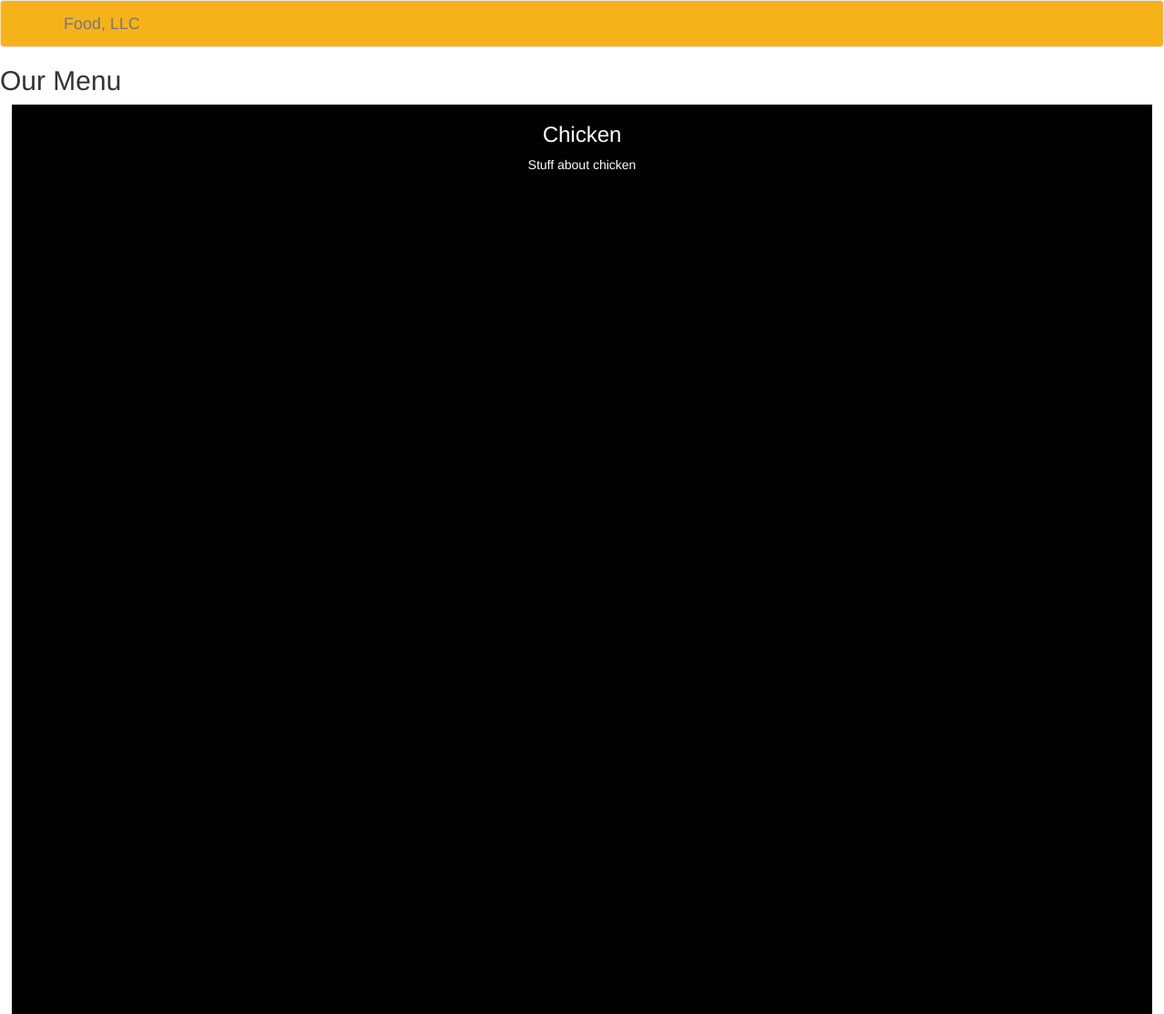
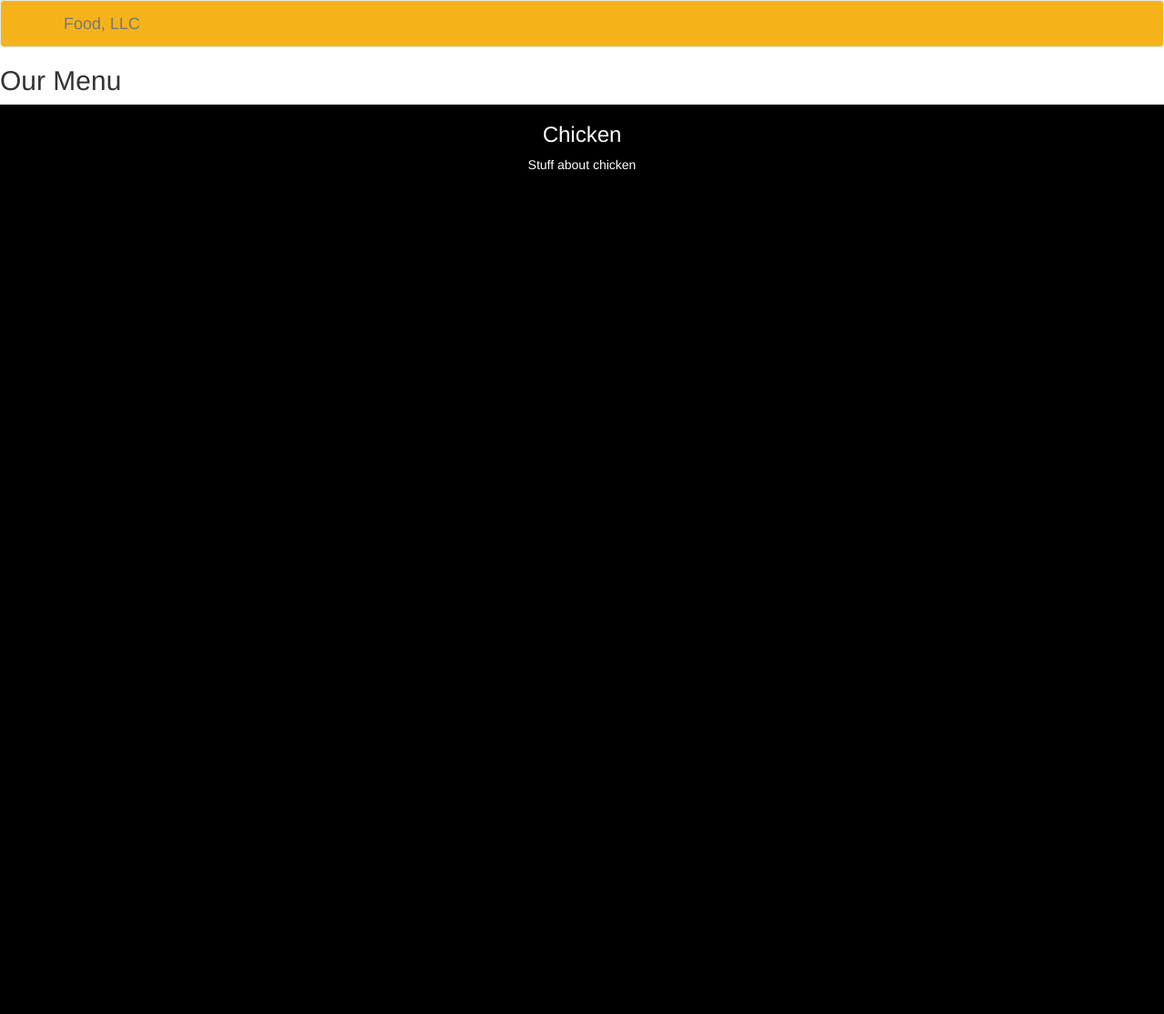
Before and after one commit to rgodinez/rgodinez.github.io, a Jekyll site: the page coursera/module3/index.html, which Jekyll copies as it is, in a window 1280 px wide. Shown: the whole page at 91% size. Built offline with Jekyll 4.4.1, drawn with Linux system fonts in a browser that asks for light colours; nearby versions of some CDN libraries; library files that are not in the unit come from our copies.

Commit message:
Update styles.css

```diff
--- a/coursera/module3/css/styles.css
+++ b/coursera/module3/css/styles.css
@@ -14,13 +14,13 @@
 }
 
 @media (min-width: 768px) {
-  .container-fluid {
+  #content {
     width: 98%;
   }
 }
 
 @media (max-width: 767px) {
-  .container-fluid {
+  #content {
     width: 80%;
   }
 }
```
